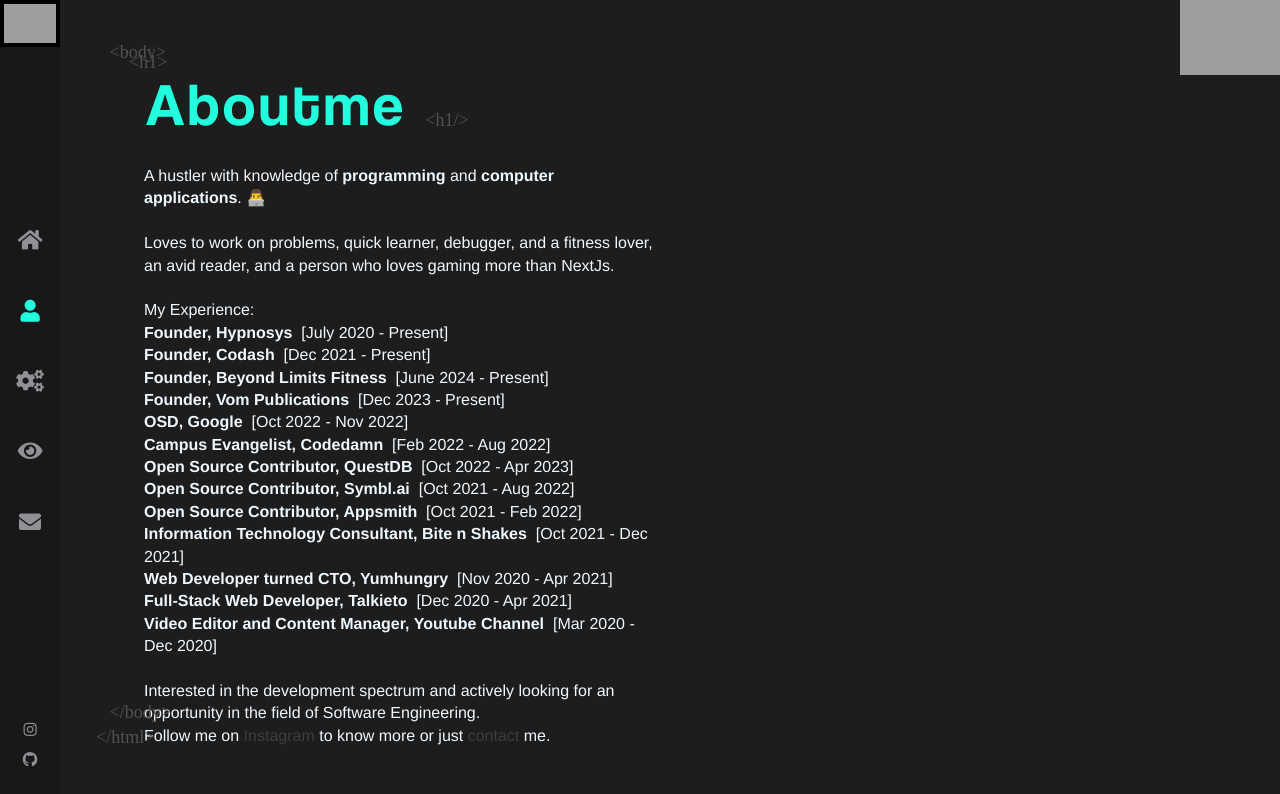
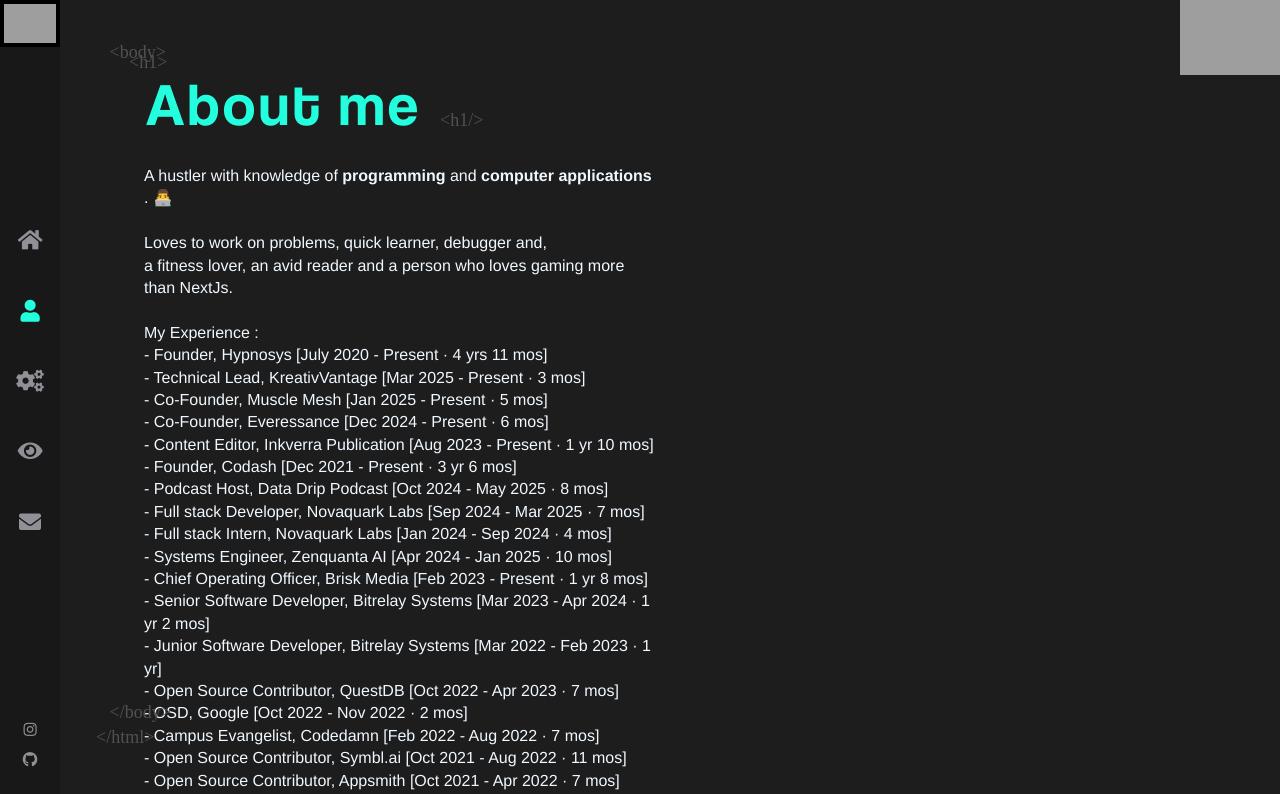
Before and after one commit to VanshajPoonia/vanshajpoonia.com, a React (Create React App) app: page /about in a window 1280 px wide. Shown: the top 794 px of the page. Built offline with nearby package versions, Linux system fonts and the light colour scheme; grey boxes are pictures that could not be loaded; a web font is replaced by a local one.

Commit message:
Add files via upload

```diff
--- a/src/components/About.js
+++ b/src/components/About.js
@@ -4,34 +4,9 @@
 export default function About() {
   useEffect(() => {
     document.title = "Vanshaj Poonia | About Me ";
+
     bounce();
   }, []);
-
-  const svgBaseUrl = "https://raw.githubusercontent.com/smrnjeet222/smrnjeet222/master/assets/code";
-  const svgNumber = Math.floor(Math.random() * 4) + 1;
-  const svgUrl = `${svgBaseUrl}${svgNumber}.svg`;
-
-  const experienceList = [
-    { role: "Founder, Hypnosys", period: "July 2020 - Present" },
-    { role: "Founder, Codash", period: "Dec 2021 - Present" },
-    { role: "Founder, Beyond Limits Fitness", period: "June 2024 - Present" },
-    { role: "Founder, Vom Publications", period: "Dec 2023 - Present" },
-    { role: "OSD, Google", period: "Oct 2022 - Nov 2022" },
-    { role: "Campus Evangelist, Codedamn", period: "Feb 2022 - Aug 2022" },
-    { role: "Open Source Contributor, QuestDB", period: "Oct 2022 - Apr 2023" },
-    { role: "Open Source Contributor, Symbl.ai", period: "Oct 2021 - Aug 2022" },
-    { role: "Open Source Contributor, Appsmith", period: "Oct 2021 - Feb 2022" },
-    { role: "Information Technology Consultant, Bite n Shakes", period: "Oct 2021 - Dec 2021" },
-    { role: "Web Developer turned CTO, Yumhungry", period: "Nov 2020 - Apr 2021" },
-    { role: "Full-Stack Web Developer, Talkieto", period: "Dec 2020 - Apr 2021" },
-    { role: "Video Editor and Content Manager, Youtube Channel", period: "Mar 2020 - Dec 2020" },
-  ];
-
-  const renderExperience = experienceList.map((exp, index) => (
-    <div key={index}>
-      <strong>{exp.role}</strong> &nbsp;[{exp.period}]
-    </div>
-  ));
 
   return (
     <>
@@ -39,42 +14,85 @@
         <span className="tags top-tags"> &nbsp;&nbsp;&nbsp;&lt;body&gt;</span>
         <div className="text-zone">
           <h1
-            aria-label=" Hi, I’m Vanshaj, a computer engineer."
+            aria-label=" Hi, I’m Vanshaj,a computer engineer."
             className="blast-root"
           >
-            {["A", "b", "o", "u", "t", "m", "e"].map((letter, idx) => (
-              <span key={idx} className="blast" style={{ color: "#23ffde" }}>
-                {letter}
-              </span>
-            ))}
+            <span className="blast" style={{ color: "#23ffde" }}>
+              A
+            </span>
+            <span className="blast" style={{ color: "#23ffde" }}>
+              b
+            </span>
+            <span className="blast" style={{ color: "#23ffde" }}>
+              o
+            </span>
+            <span className="blast" style={{ color: "#23ffde" }}>
+              u
+            </span>
+            <span className="blast" style={{ color: "#23ffde" }}>
+              t&nbsp;
+            </span>
+            <span className="blast" style={{ color: "#23ffde" }}>
+              m
+            </span>
+            <span className="blast" style={{ color: "#23ffde" }}>
+              e
+            </span>
           </h1>
-          <p align="left">
-            A hustler with knowledge of <strong>programming</strong> and{" "}
-            <strong>computer applications</strong>. 👨‍💻
+          <p align="LEFT">
+            A hustler with knowledge of{" "}
+            <strong>programming</strong> and&nbsp;
+            <strong>computer applications</strong> . 👨‍💻
             <br />
             <br />
-            Loves to work on problems, quick learner, debugger, and a fitness lover,
-            an avid reader, and a person who loves gaming more than NextJs.
+            Loves to work on problems, quick learner,
+            debugger and,
+            <br />
+            a fitness lover, an avid reader and a person who loves gaming more than NextJs.
             <br />
             <br />
-            My Experience:
+            My Experience :<br />
+            - Founder, Hypnosys &#91;July 2020 - Present · 4 yrs 11 mos&#93; <br />
+            - Technical Lead, KreativVantage &#91;Mar 2025 - Present · 3 mos&#93; <br />
+            - Co-Founder, Muscle Mesh &#91;Jan 2025 - Present · 5 mos&#93; <br />
+            - Co-Founder, Everessance &#91;Dec 2024 - Present · 6 mos&#93; <br />
+            - Content Editor, Inkverra Publication &#91;Aug 2023 - Present · 1 yr 10 mos&#93; <br />
+            - Founder, Codash &#91;Dec 2021 - Present · 3 yr 6 mos&#93; <br />
+            - Podcast Host, Data Drip Podcast &#91;Oct 2024 - May 2025 · 8 mos&#93; <br />
+            - Full stack Developer, Novaquark Labs &#91;Sep 2024 - Mar 2025 · 7 mos&#93; <br />
+            - Full stack Intern, Novaquark Labs &#91;Jan 2024 - Sep 2024 · 4 mos&#93; <br />
+            - Systems Engineer, Zenquanta AI &#91;Apr 2024 - Jan 2025 · 10 mos&#93; <br />
+            - Chief Operating Officer, Brisk Media &#91;Feb 2023 - Present · 1 yr 8 mos&#93; <br />
+            - Senior Software Developer, Bitrelay Systems &#91;Mar 2023 - Apr 2024 · 1 yr 2 mos&#93; <br />
+            - Junior Software Developer, Bitrelay Systems &#91;Mar 2022 - Feb  2023 · 1 yr&#93; <br />
+            - Open Source Contributor, QuestDB &#91;Oct 2022 - Apr 2023 · 7 mos&#93; <br />
+            - OSD, Google &#91;Oct 2022 - Nov 2022 · 2 mos&#93; <br />
+            - Campus Evangelist, Codedamn &#91;Feb 2022 - Aug 2022 · 7 mos&#93; <br />
+            - Open Source Contributor, Symbl.ai &#91;Oct 2021 - Aug 2022 · 11 mos&#93; <br />
+            - Open Source Contributor, Appsmith &#91;Oct 2021 - Apr 2022 · 7 mos&#93; <br />
+            - Technical Support Specialist, Bite n Shakes &#91;Oct 2021 - Dec 2021 · 3 mos&#93; <br />
+            - Full-Stack Web Developer, Talkieto &#91;Dec 2020 - Apr 2021 · 5 mos&#93; <br />
+            - Technical Support Specialist, Honest Clinic  &#91;Dec 2020 - Apr 2021 · 5 mos&#93; <br />
+            - Backend Developer, Yumhungry &#91;Nov 2020 - Dec 2021 · 2 mos&#93; <br />
+            - Video Editor and Content Manager, Kayla Codes &#91;Mar 2020 - Dec 2020 · 10 mos&#93; <br />
             <br />
-            {renderExperience}
-            <br />
+            {/* <br /> */}
+            {/* <br /> */}
             Interested in the development spectrum and actively looking for an
             opportunity in the field of Software Engineering.
             <br />
-            Follow me on{" "}
+            {/* <br /> */}
+            Follow me on&nbsp;
             <a
               href="https://instagram.com/VanshajPoonia/"
-              className="link-color"
+              style={{ color: "#23ffde" }}
             >
-              Instagram
-            </a>{" "}
-            to know more or just{" "}
-            <a href="/contact" className="link-color">
-              contact
-            </a>{" "}
+              Instagram&nbsp;
+            </a>
+            to know more or just&nbsp;
+            <a href="/contact" style={{ color: "#23ffde" }}>
+              contact&nbsp;
+            </a>
             me.
           </p>
         </div>
@@ -85,115 +103,13 @@
         </span>
       </div>
       <div id="mysvg">
-        <img alt="Illustration of code-related graphics" src={svgUrl} />
+        <img
+          alt="hacker"
+          src={`https://raw.githubusercontent.com/smrnjeet222/smrnjeet222/master/assets/code${
+            Math.floor(Math.random() * 4) + 1
+          }.svg`}
+        />
       </div>
     </>
   );
 }
-
-
-// import React, { useEffect } from "react";
-// import bounce from "../script/bounce";
-
-// export default function About() {
-//   useEffect(() => {
-//     document.title = "Vanshaj Poonia | About Me ";
-
-//     bounce();
-//   }, []);
-
-//   return (
-//     <>
-//       <div className="container home-page">
-//         <span className="tags top-tags"> &nbsp;&nbsp;&nbsp;&lt;body&gt;</span>
-//         <div className="text-zone">
-//           <h1
-//             aria-label=" Hi, I’m Vanshaj,a computer engineer."
-//             className="blast-root"
-//           >
-//             <span className="blast" style={{ color: "#23ffde" }}>
-//               A
-//             </span>
-//             <span className="blast" style={{ color: "#23ffde" }}>
-//               b
-//             </span>
-//             <span className="blast" style={{ color: "#23ffde" }}>
-//               o
-//             </span>
-//             <span className="blast" style={{ color: "#23ffde" }}>
-//               u
-//             </span>
-//             <span className="blast" style={{ color: "#23ffde" }}>
-//               t&nbsp;
-//             </span>
-//             <span className="blast" style={{ color: "#23ffde" }}>
-//               m
-//             </span>
-//             <span className="blast" style={{ color: "#23ffde" }}>
-//               e
-//             </span>
-//           </h1>
-//           <p align="LEFT">
-//             A hustler with knowledge of{" "}
-//             <strong>programming</strong> and&nbsp;
-//             <strong>computer applications</strong> . 👨‍💻
-//             <br />
-//             <br />
-//             Loves to work on problems, quick learner,
-//             debugger and,
-//             <br />
-//             a fitness lover, an avid reader and a person who loves gaming more than NextJs.
-//             <br />
-//             <br />
-//             My Experience :<br />
-//             - Founder, Hypnosys &#91;July 2020 - Present&#93; <br />
-//             - Founder, Codash &#91;Dec 2021 - Present&#93; <br />
-//             - Founder, Beyond Limits Fitness &#91;June 2024 - Present&#93; <br />
-//             - Founder, Vom Publications &#91;Dec 2023 - Present&#93; <br />
-//             - OSD, Google &#91;Oct 2022 - Nov 2022&#93; <br />
-//             - Campus Evangelist, Codedamn &#91;Feb 2022 - Aug 2022&#93; <br />
-//             - Open Source Contributor, QuestDB &#91;Oct 2022 - Apr 2023&#93; <br />
-//             - Open Source Contributor, Symbl.ai &#91;Oct 2021 - Aug 2022&#93; <br />
-//             - Open Source Contributor, Appsmith &#91;Oct 2021 - Feb 2022&#93; <br />
-//             - Information Technology Consultant, Bite n Shakes &#91;Oct 2021 - Dec 2021&#93; <br />
-//             - Web Developer turned CTO, Yumhungry &#91;Nov 2020 - Apr 2021&#93; <br />
-//             - Full-Stack Web Developer, Talkieto &#91;Dec 2020 - Apr 2021&#93; <br />
-//             - Video Editor and Content Manager, Youtube Channel &#91;Mar 2020 - Dec 2020 &#93; <br />
-//             <br />
-//             {/* <br /> */}
-//             {/* <br /> */}
-//             Interested in the development spectrum and actively looking for an
-//             opportunity in the field of Software Engineering.
-//             <br />
-//             {/* <br /> */}
-//             Follow me on&nbsp;
-//             <a
-//               href="https://instagram.com/VanshajPoonia/"
-//               style={{ color: "#23ffde" }}
-//             >
-//               Instagram&nbsp;
-//             </a>
-//             to know more or just&nbsp;
-//             <a href="/contact" style={{ color: "#23ffde" }}>
-//               contact&nbsp;
-//             </a>
-//             me.
-//           </p>
-//         </div>
-//         <span className="tags bottom-tags" style={{ bottom: "10px" }}>
-//           &nbsp;&nbsp;&nbsp;&lt;/body&gt;
-//           <br />
-//           &lt;/html&gt;
-//         </span>
-//       </div>
-//       <div id="mysvg">
-//         <img
-//           alt="hacker"
-//           src={`https://raw.githubusercontent.com/smrnjeet222/smrnjeet222/master/assets/code${
-//             Math.floor(Math.random() * 4) + 1
-//           }.svg`}
-//         />
-//       </div>
-//     </>
-//   );
-// }
```
